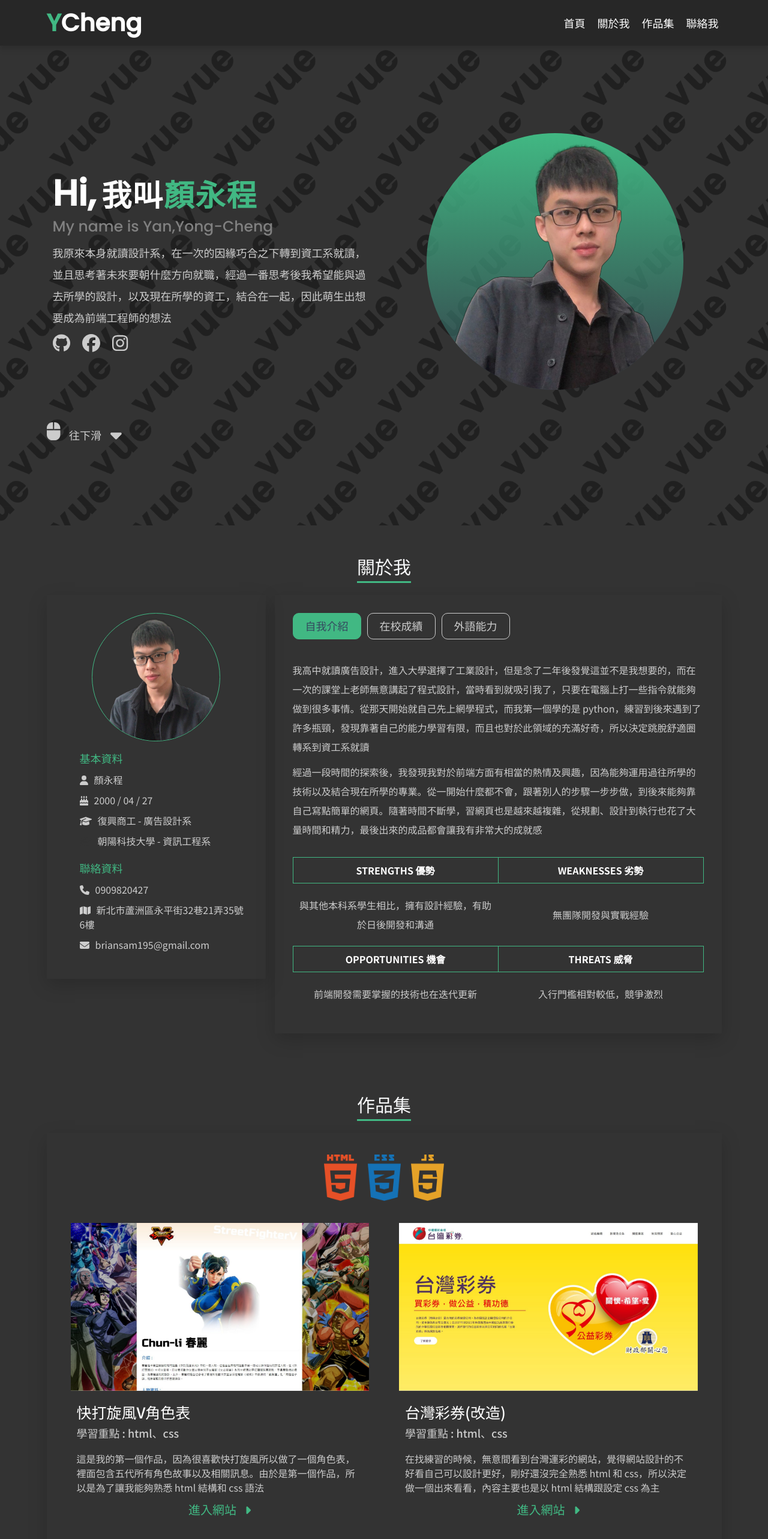
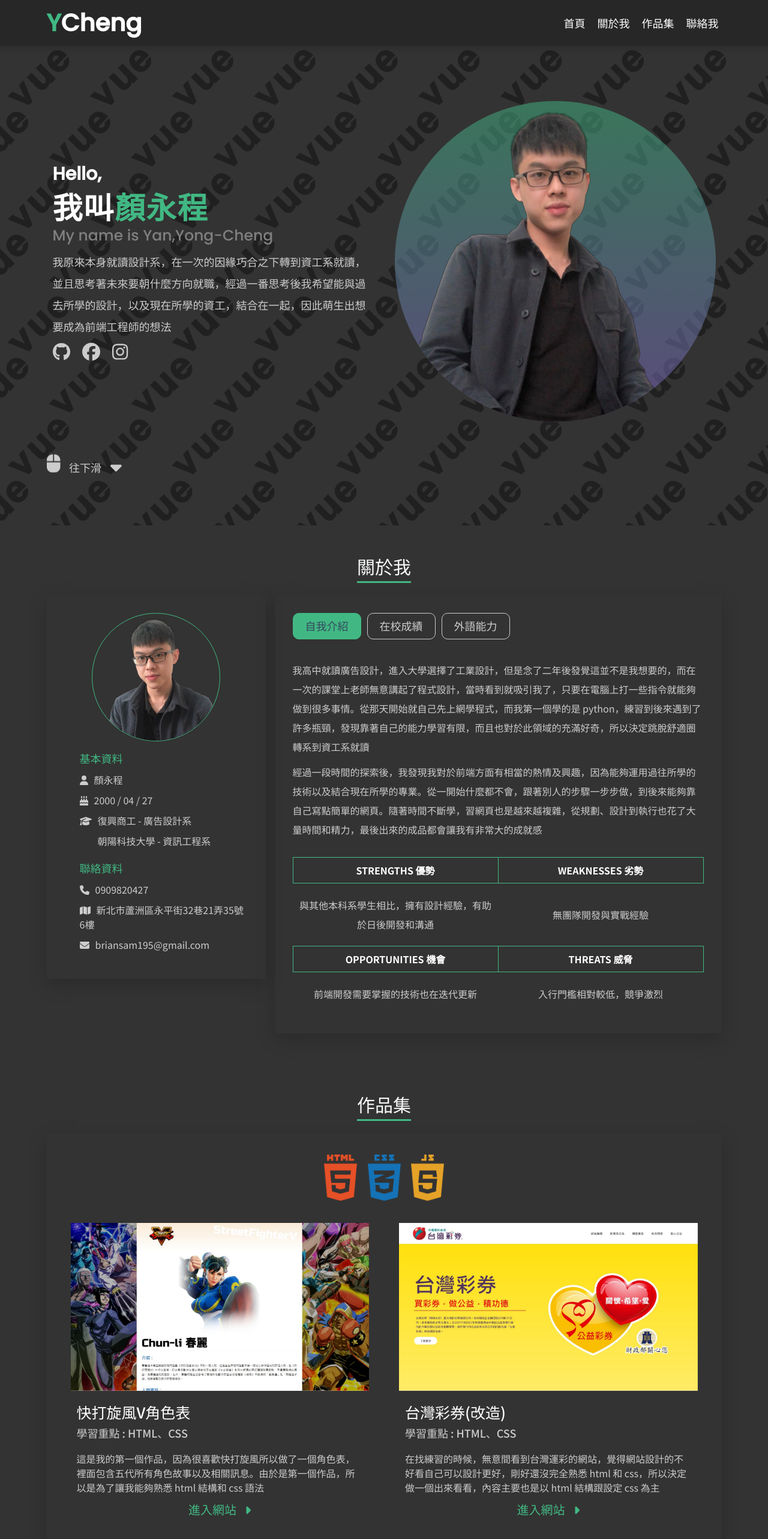
Before and after one commit to bdk27/vue_portfolio, a Vue app: page / in a window 1280 px wide. Shown: the top 2566 px of the page at 60% size. Built offline with nearby package versions, Linux system fonts and the light colour scheme.

Commit message:
add HTN & fix something

```diff
--- a/src/assets/js/project.js
+++ b/src/assets/js/project.js
@@ -6,7 +6,7 @@
         name: '快打旋風V角色表',
         img1: require('../img/sfv-1.jpg'),
         img2: require('../img/sfv-2.jpg'),
-        point: 'html、css',
+        point: 'HTML、CSS',
         content: '這是我的第一個作品，因為很喜歡快打旋風所以做了一個角色表，裡面包含五代所有角色故事以及相關訊息。由於是第一個作品，所以是為了讓我能夠熟悉 html 結構和 css 語法',
         url: 'https://bdk27.github.io/SFV/',
         slide: true,
@@ -15,7 +15,7 @@
         id: nanoid(),
         name: '台灣彩券(改造)',
         img1: require('../img/taiwanLottery.jpg'),
-        point: 'html、css',
+        point: 'HTML、CSS',
         content: '在找練習的時候，無意間看到台灣運彩的網站，覺得網站設計的不好看自己可以設計更好，剛好還沒完全熟悉 html 和 css，所以決定做一個出來看看，內容主要也是以 html 結構跟設定 css 為主',
         url: 'https://bdk27.github.io/TaiwanLottery/',
         slide: false,
@@ -24,7 +24,7 @@
         id: nanoid(),
         name: '星巴克',
         img1: require('../img/starbucks.jpg'),
-        point: 'RWD、js',
+        point: 'RWD、JavaScript',
         content: '經過前面的練習後，我決定嘗試用星巴克的網站做練習，因為它的網站首頁大多是圖片比較簡單，所以決定看著它臨摹並且練習 RWD ，不僅如此也嘗試使用 js 做了導覽列',
         url: 'https://bdk27.github.io/starbucks/',
         slide: false,
@@ -33,7 +33,7 @@
         id: nanoid(),
         name: '曜健身運動館',
         img1: require('../img/sunlight.jpg'),
-        point: '綜合練習( html、css、js )',
+        point: 'HTML、CSS、JavaScript',
         content: '本身對於健身很有興趣，這間是我大學時期去的健身房，但因為它們只能用 line 或 facebook 聯絡，並沒有一個專門的網站，所以我嘗試使用當時所學的技巧來做出來網頁來',
         url: 'https://bdk27.github.io/sunlight-gym/',
         slide: false,
@@ -45,7 +45,7 @@
         name: '線上隨機產生用戶資訊',
         img1: require('../img/user-1.jpg'),
         img2: require('../img/user-2.jpg'),
-        point: 'vue',
+        point: 'Vue',
         content: '嘗試使用 vue 框架來寫出網頁，選擇 option api 來試做。透過 fetch 來請求 random user 回傳人物資料，並且設定按鈕來切換淺色或深色背景，而這次練習也算是為了能更加熟悉整個 vue 的環境',
         url: 'https://bdk27.github.io/vue-user/',
         slide: true,
@@ -55,7 +55,7 @@
         name: 'TShop - 電商網站',
         img1: require('../img/tshop-1.jpg'),
         img2: require('../img/tshop-2.jpg'),
-        point: 'vue cli、vue-router、mitt',
+        point: 'Vue CLI、Vue Router、mitt',
         content: '首次使用 cli 來做出網頁，只要點擊購物車按鈕，就會使用 mitt 來傳送資料到 nav 組件，之後靠 router 來傳送資料到結帳頁面，在結帳頁面中可以調整數量，並即時計算費用',
         url: 'https://bdk27.github.io/vue_tshop/',
         slide: true,
@@ -65,7 +65,7 @@
         name: '登入頁面',
         img1: require('../img/login-1.jpg'),
         img2: require('../img/login-2.jpg'),
-        point: 'vue composition api、localstorage、scss',
+        point: 'Composition API、localStorage、SCSS',
         content: '首次使用 composition api 和 scss 來做出網頁，首先先到註冊帳號頁面來註冊帳號密碼，並且有圖形驗證機制，之後透過 localstorage 來儲存帳號密碼。最後再回到首頁進行登入',
         url: 'https://bdk27.github.io/vue_login/',
         slide: true,
@@ -76,7 +76,7 @@
         img1: require('../img/carent-1.jpg'),
         img2: require('../img/carent-2.jpg'),
         img3: require('../img/carent-3.jpg'),
-        point: 'bootstrap、props、pinia',
+        point: 'Bootstrap、Props、Pinia',
         content: '這次網頁嘗試使用 bootstrap 來做，點擊立即租車或右邊的車子按鈕進入到預約租車的頁面，選擇時間和地點後按下提交表單，之後按下查看車款就會出現一系列車款供你選擇，選定車款後點擊我要預約就會轉到輸入資料的頁面，並且會對日期和價錢自動進行計算',
         url: 'https://bdk27.github.io/vue_carental_v2/',
         slide: true,
@@ -85,9 +85,18 @@
         id: nanoid(),
         name: '蛋白盒子(改造)',
         img1: require('../img/proteinbox.jpg'),
-        point: 'vite',
+        point: 'Vite',
         content: '首次用 vite 進行開發，能明顯感受到與 cli 的差別，不僅速度快而且還方便。這次主題選擇蛋白盒子是因為平常我很喜歡吃這家店，看到它們網站後想要改變一下樣貌，所以決定拿它試一試',
         url: 'https://bdk27.github.io/vite_proteinbox/',
+        slide: false,
+    },
+    {
+        id: nanoid(),
+        name: '血壓紀錄表',
+        img1: require('../img/HTN.jpg'),
+        point: 'TypeScript',
+        content: '平時血壓偏高所以有每天測量的習慣，順便做個紀錄表來監控我的血壓，而因為表格結構類似 todolist ，內容有新增、編輯等功能相較不複雜，所以利用此次來練習 typescript 開發',
+        url: 'https://bdk27.github.io/vite_HTN/',
         slide: false,
     },
 ]
--- a/src/components/YchengAbout.vue
+++ b/src/components/YchengAbout.vue
@@ -2,8 +2,8 @@
     <section id="about">
         <h3  class="text-center text-light mb-5"><span>關於我</span></h3>
         <div class="container">
-            <div class="row">
-                <div class="col-12 col-md-4">
+            <div class="row row-cols-md-1">
+                <div class="col-12 col-lg-4">
                     <div class="items shadow-lg d-flex justify-content-center flex-column align-items-center p-5">
                         <div class="image mb-3">
                             <img src="../assets/img/1.png" alt="">
@@ -21,7 +21,7 @@
                         </ul>
                     </div>
                 </div>
-                <div class="col-12 col-md-8">
+                <div class="col-12 col-lg-8">
                     <div class="items shadow-lg h-100 p-5">
                         <div class="tab-title d-flex align-items-center justify-content-start  mb-5 ">
                             <h5 class="tab-links active" @click="opentab">自我介紹</h5>
--- a/src/components/YchengHome.vue
+++ b/src/components/YchengHome.vue
@@ -1,11 +1,11 @@
 <template>
     <div class="home" id="home">
         <div class="container">
-            <div class="row align-items-center row-cols-sm-1 row-cols-md-2 flex-lg-row flex-md-column-reverse flex-sm-column-reverse">
+            <div class="row align-items-center justify-content-between row-cols-sm-1 row-cols-md-2 flex-lg-row flex-md-column-reverse flex-sm-column-reverse">
                 <div class="col-12">
                     <div class="items">
-                        <div class="d-flex align-items-center">
-                            <h1 class="en me-3">Hi,</h1>
+                        <div class="">
+                            <h3 class="en me-3">Hello,</h3>
                             <h1 class="zh">我叫<span>顏永程</span></h1>
                         </div>
                         <h4>My name is Yan,Yong-Cheng</h4>
@@ -20,7 +20,7 @@
                 <div class="col-12">
                     <div class="items">
                         <div class="image">
-                            <img src="../assets/img/2.png" class="w-100">
+                            <img src="../assets/img/3.png" class="w-100">
                         </div>
                     </div>
                 </div>
@@ -60,7 +60,7 @@
                 padding: 1rem;
                 .en {
                     font-family: 'Poppins', sans-serif;
-                    font-size: 6rem;
+                    font-size: 3rem;
                     font-weight: bold;
                     color: #fff;
                 }
@@ -94,8 +94,10 @@
                     }
                 }
                 .image {
-                    width: 80%;
-                    background: linear-gradient(rgb(65, 184, 131), rgba(53, 73, 95, .5));
+                    width: 100%;
+                    /* background: linear-gradient(rgb(65, 184, 131), rgba(53, 73, 95, .5)); */
+                   /*  background: linear-gradient(315deg,rgba(66, 211, 146, .5) 25%,rgba(100, 126, 255, .5)); */
+                    background: linear-gradient(to top, rgba(131, 96, 195, .5), rgba(65, 184, 131, .5));
                     border-radius: 50%;
                     margin: 0 auto;
                     img {
--- a/src/components/YchengPort.vue
+++ b/src/components/YchengPort.vue
@@ -6,7 +6,7 @@
                 <div class="brand-icons mb-3">
                     <img src="../assets/img/html5-logo-31819.png" alt="">
                 </div>
-                <div class="row row-cols-sm-1 row-cols-md-2 g-5" >
+                <div class="row row-cols-md-1 row-cols-lg-2 g-5" >
                     <div class="col-12" v-for="item in project.htmlProject" :key="item.id">
                         <div class="items">
                             <div :id="'carousel' + item.id" class="carousel slide" data-bs-ride="carousel">
@@ -54,7 +54,7 @@
                 <div class="brand-icons">
                     <font-awesome-icon icon="fa-brands fa-vuejs" class="icon"/>
                 </div>
-                 <div class="row row-cols-sm-1 row-cols-md-2 g-5" >
+                 <div class="row row-cols-md-1 row-cols-lg-2 g-5" >
                     <div class="col-12" v-for="item in project.vueProject" :key="item.id">
                         <div class="items">
                             <div :id="'carousel' + item.id" class="carousel slide" data-bs-ride="carousel">
```
Also changed, not shown: src/assets/img/HTN.jpg (added).
